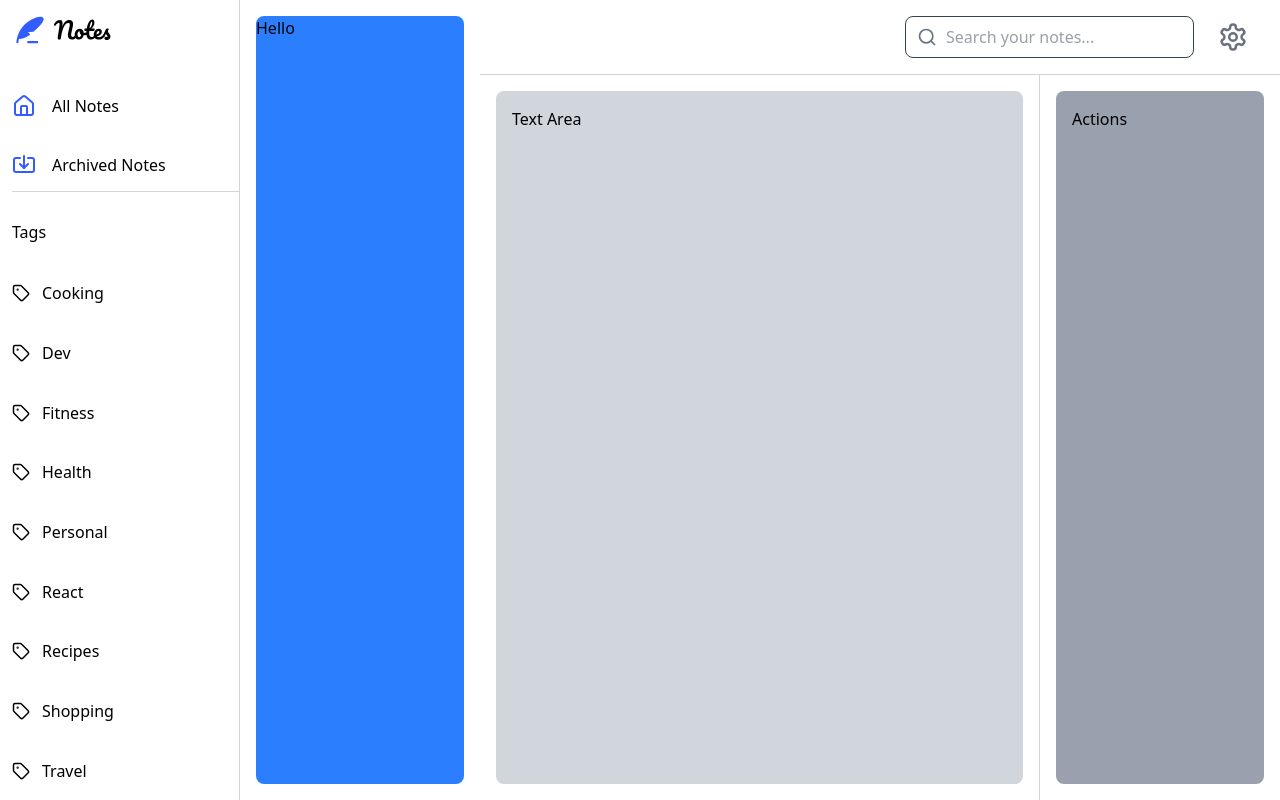
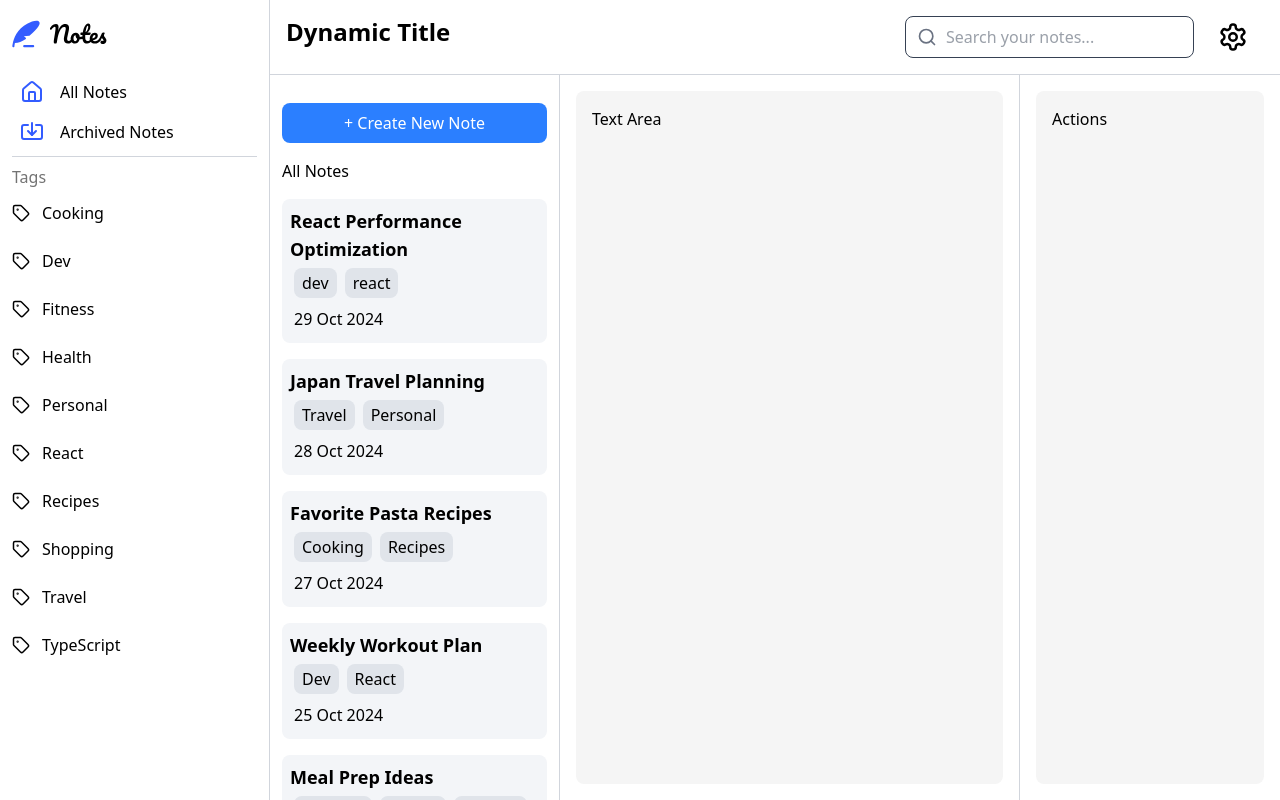
Before and after one commit to Clotho-ex/note-taking-app, a React (Vite) app: page / in a window 1280 px wide. Built offline with nearby package versions, Linux system fonts and the light colour scheme.

Commit message:
Adjusted the grid layout
- Added mock data to visualize final product

```diff
--- a/src/App.jsx
+++ b/src/App.jsx
@@ -1,12 +1,12 @@
 import Header from "./components/HeaderComponent/Header";
 import Result from "./components/ResultComponent/Result";
-import SideBar from "./Components/SidebarComponent/SideBar";
+import SideBar from "./components/SidebarComponent/SideBar";
 
 function App() {
   return (
     <>
       <div
-        className="relative grid h-screen w-full gap-0"
+        className="relative grid h-screen w-full gap-0 overflow-y-hidden"
         style={{
           gridTemplateAreas: `
                "sidebar result search-settings search-settings search-settings"
@@ -15,21 +15,25 @@ function App() {
                "sidebar result textarea textarea actions"
                "sidebar result textarea textarea actions"
              `,
-          gridTemplateColumns: "240px 240px 1fr 1fr 240px",
+          gridTemplateColumns: "270px 290px 1fr 1fr 260px",
           gridTemplateRows: "auto 1fr 1fr 1fr 1fr",
         }}
       >
         {/* Sidebar */}
         <div
-          className="overflow-y-auto border-r border-gray-300"
+          className="border-r border-gray-300"
           style={{ gridArea: "sidebar" }}
         >
-          <SideBar />
+          <div>
+            <SideBar />
+          </div>
         </div>
 
         {/* Result - without border-r class */}
-        <div className="overflow-y-auto p-4" style={{ gridArea: "result" }}>
-          <Result className="h-full rounded-lg bg-blue-500" />
+        <div style={{ gridArea: "result" }}>
+          <div>
+            <Result />
+          </div>
         </div>
 
         {/* Search and Settings area */}
@@ -37,7 +41,7 @@ function App() {
           className="flex items-center justify-end border-b border-gray-300 p-4"
           style={{ gridArea: "search-settings" }}
         >
-          <Header className="text-gray-500" size={20} />
+          <Header />
         </div>
 
         {/* Text Area */}
@@ -45,24 +49,13 @@ function App() {
           className="overflow-y-auto border-r border-gray-300 p-4"
           style={{ gridArea: "textarea" }}
         >
-          <div className="h-full rounded-lg bg-gray-300 p-4">Text Area</div>
+          <div className="h-full rounded-lg bg-neutral-100 p-4">Text Area</div>
         </div>
 
         {/* Actions */}
         <div className="overflow-y-auto p-4" style={{ gridArea: "actions" }}>
-          <div className="h-full rounded-lg bg-gray-400 p-4">Actions</div>
+          <div className="h-full rounded-lg bg-neutral-100 p-4">Actions</div>
         </div>
-
-        {/* Custom partial border for the Result section */}
-        <div
-          className="absolute bg-gray-300"
-          style={{
-            left: "480px",
-            width: "1px",
-            height: "calc(100% - var(--search-settings-height))",
-            top: "var(--search-settings-height)",
-          }}
-        ></div>
       </div>
       <style jsx>{`
         :root {
--- a/src/components/ResultComponent/Result.jsx
+++ b/src/components/ResultComponent/Result.jsx
@@ -1,11 +1,85 @@
-import React from "react";
+import React, { useState } from "react";
 
-const Result = ({ className }) => {
+function Result({ className }) {
+  const [title, setTitle] = useState("Dynamic Title");
+  const description = "All Notes";
+
+  const mockNotes = [
+    {
+      title: "React Performance Optimization",
+      tags: ["dev", "react"],
+      date: "29 Oct 2024",
+    },
+    {
+      title: "Japan Travel Planning",
+      tags: ["Travel", "Personal"],
+      date: "28 Oct 2024",
+    },
+    {
+      title: "Favorite Pasta Recipes  ",
+      tags: ["Cooking", "Recipes"],
+      date: "27 Oct 2024",
+    },
+    {
+      title: "Weekly Workout Plan",
+      tags: ["Dev", "React"],
+      date: "25 Oct 2024",
+    },
+    {
+      title: "Meal Prep Ideas  ",
+      tags: ["Cooking", "Health", "Recipes"],
+      date: "12 Oct 2024",
+    },
+    {
+      title: "Reading List",
+      tags: ["Personal", "Dev"],
+      date: "05 Oct 2024",
+    },
+    {
+      title: "Fitness Goals 2025  ",
+      tags: ["Fitness", "Personal", "Health"],
+      date: "22 Sep 2024",
+    },
+  ];
+
   return (
-    <>
-      <div className={`w-full ${className}`}>Hello</div>
-    </>
+    <div className={className}>
+      <h1 className="p-4 text-2xl font-bold">{title}</h1>
+      <div className="mt-[10px] border-b border-gray-300"></div>
+      <div className="mx-auto grid w-fit place-self-center border-r border-gray-300 p-3">
+        <button className="mt-4 mb-4 rounded-lg bg-blue-500 px-8 py-2 text-white cursor-pointer active:bg-blue-400">
+          + Create New Note
+        </button>
+        <p className="mb-4">{description}</p>
+        <div>
+          {mockNotes.map((note, index) => (
+            <div
+              key={index}
+              className="mb-4 rounded-lg border-none bg-[#F3F5F8]"
+            >
+              {/* Title with 12px padding on all sides */}
+              <h2 className="p-2 text-lg font-semibold">{note.title}</h2>
+
+              {/* Tags with exactly 12px below title (no extra space) */}
+              <div className="px-3">
+                {note.tags.map((tag, tagIndex) => (
+                  <span
+                    key={tagIndex}
+                    className="mr-2 rounded-lg bg-[#E0E4EA] px-2 py-1"
+                  >
+                    {tag}
+                  </span>
+                ))}
+              </div>
+
+              {/* Date with exactly 12px below tags and 12px above bottom border */}
+              <p className="p-3">{note.date}</p>
+            </div>
+          ))}
+        </div>
+      </div>
+    </div>
   );
-};
+}
 
 export default Result;
--- a/src/components/SidebarComponent/SideBar.jsx
+++ b/src/components/SidebarComponent/SideBar.jsx
@@ -22,7 +22,7 @@ const SideBar = ({ className }) => {
 
   return (
     <>
-      <div className="p-4">
+      <div className={`mt-2 hidden h-full p-3 lg:grid ${className}`}>
         <svg
           xmlns="http://www.w3.org/2000/svg"
           width="95"
@@ -53,11 +53,11 @@ const SideBar = ({ className }) => {
             </clipPath>
           </defs>
         </svg>
-      </div>
-      <div className={`ml-3 hidden h-full lg:grid ${className}`}>
         <button
           onClick={() => setActiveSection("allNotes")}
-          className="mt-6 flex cursor-pointer items-center gap-4"
+          className={`mt-6 flex cursor-pointer items-center gap-4 rounded-lg px-2 py-2 ${
+            activeSection === "allNotes" ? "bg-neutral-100" : ""
+          }`}
         >
           <House color="#335cff" />
           All Notes
@@ -67,7 +67,9 @@ const SideBar = ({ className }) => {
         </button>
         <button
           onClick={() => setActiveSection("archivedNotes")}
-          className="mt-4 flex cursor-pointer items-center gap-4"
+          className={`flex cursor-pointer items-center gap-4 rounded-lg px-2 py-2 ${
+            activeSection === "archivedNotes" ? "bg-neutral-100" : ""
+          }`}
         >
           <Import color="#335cff" />
           Archived Notes
@@ -76,16 +78,16 @@ const SideBar = ({ className }) => {
           )}
         </button>
         <hr className="my-1 border-t border-gray-300" />
-        <p className="mt-1">Tags</p>
+        <p className="mt-1 text-neutral-500">Tags</p>
 
         {tags.map((tag, index) => (
-          <div
+          <button
             key={index}
-            className="flex place-items-center rounded-lg pt-2 pr-2 pb-2"
+            className="flex cursor-pointer place-items-center rounded-lg py-3"
           >
             <TagIcon size={18} />
             <span className="ml-3">{tag}</span>
-          </div>
+          </button>
         ))}
       </div>
     </>
```
